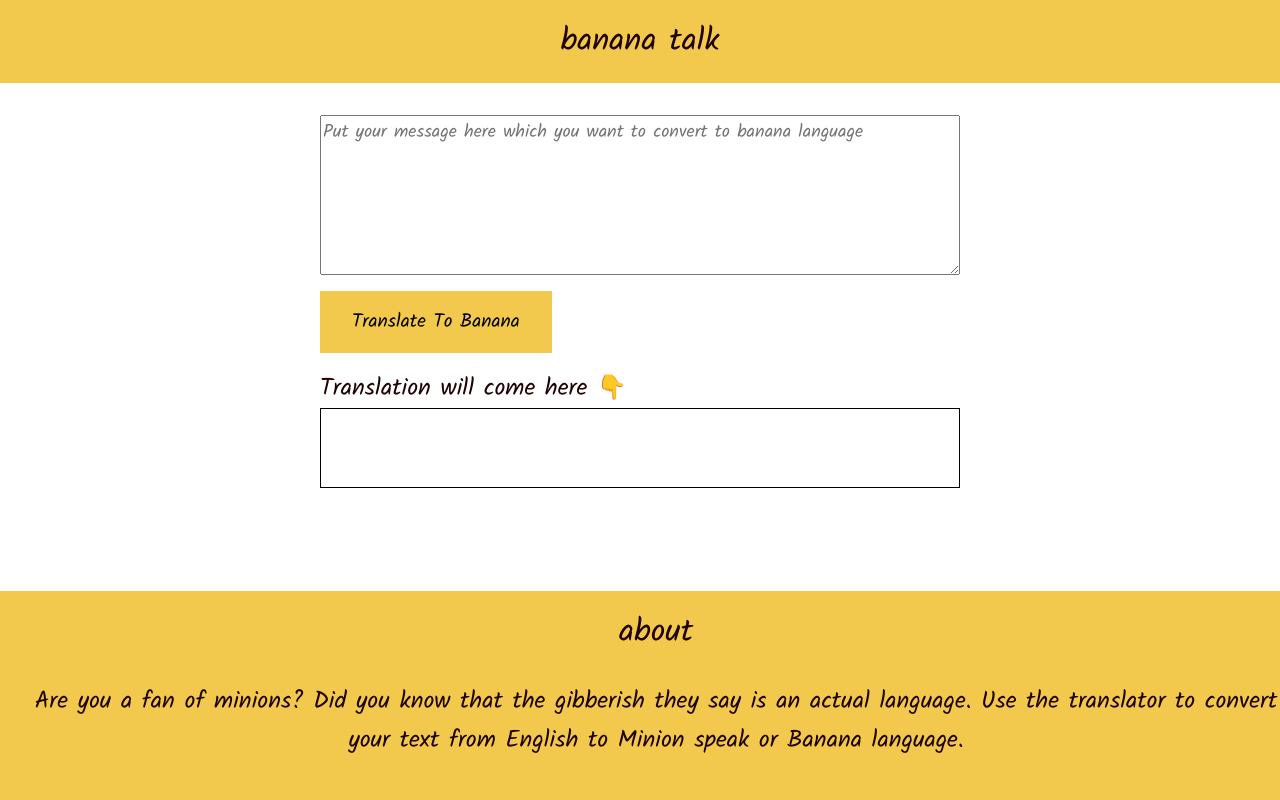
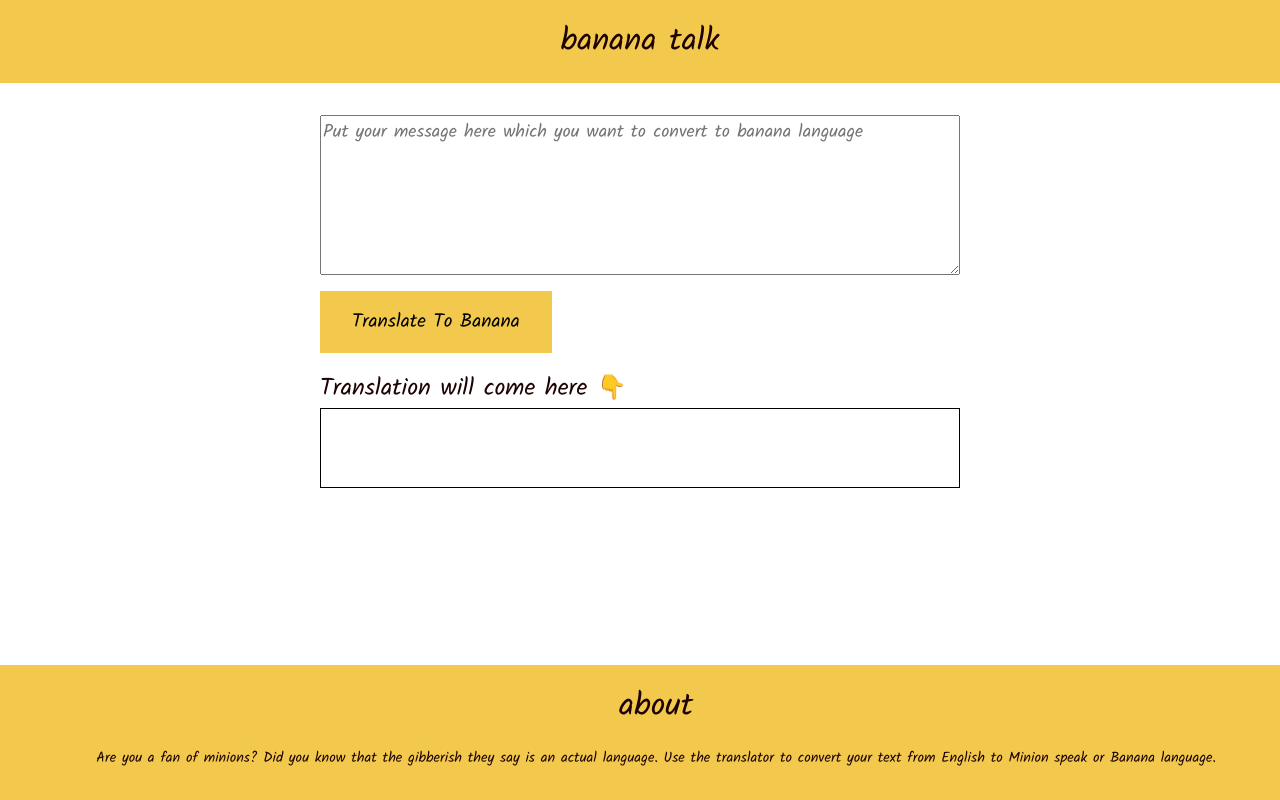
Before and after one commit to Jay-Gadhiya/banana-translater, a plain HTML site: page index.html in a window 1280 px wide. Drawn offline with Linux system fonts and the light colour scheme.

Commit message:
footer size changes

```diff
--- a/app.css
+++ b/app.css
@@ -66,5 +66,5 @@ footer {
     padding: 1rem;
     background-color: var(--primary);
     text-align: center;
-    font-size: 1.5rem;
+    font-size: 0.9rem;
 }
```
